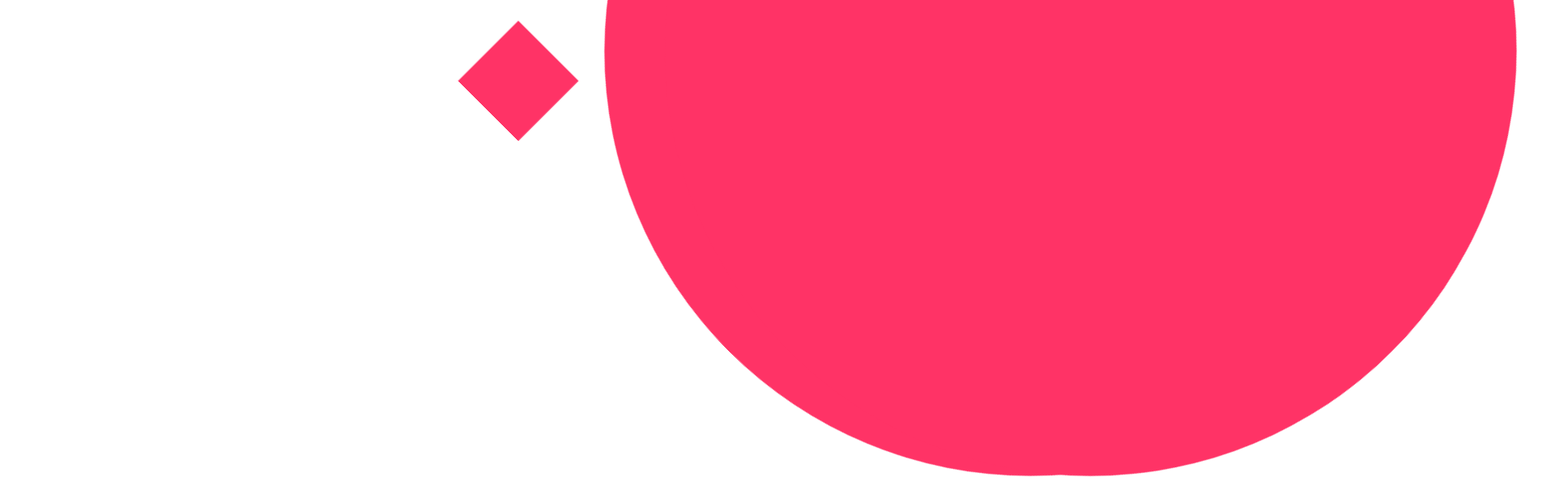
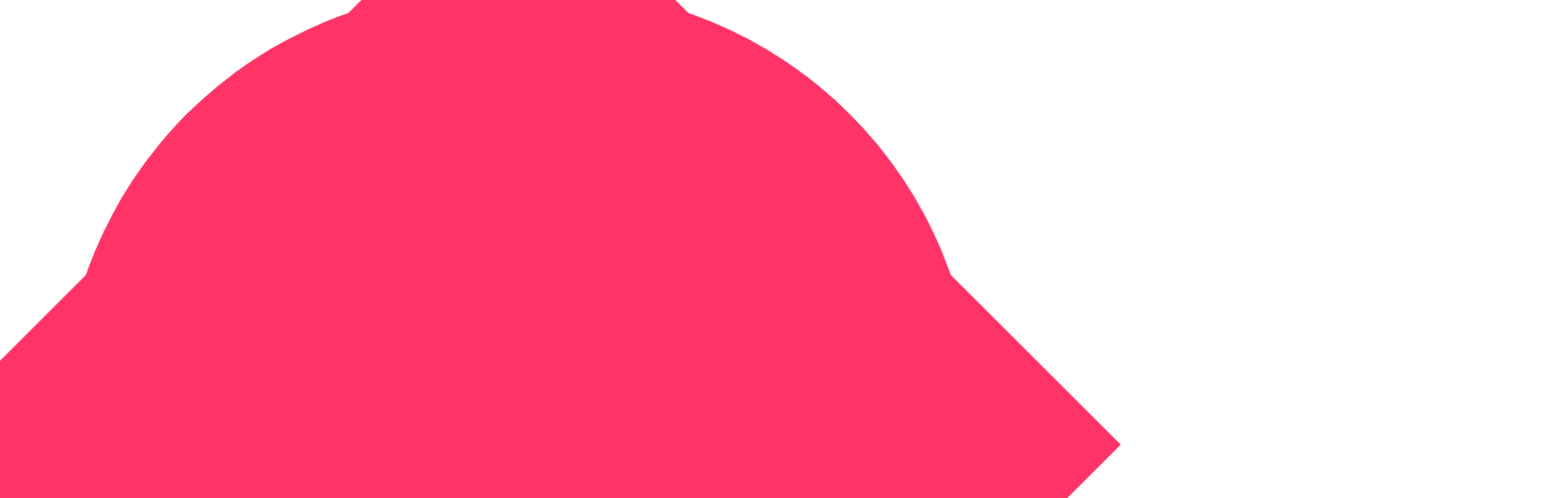
Before and after one commit to codekafa46/heartbeat-demo, a plain HTML site: page index.html in a window 1280 px wide. Shown: the top 616 px of the page at 81% size, 1920 px wide, since content can reach past the window. Drawn offline with Linux system fonts and the light colour scheme.

Commit message:
Update index.html

```diff
--- a/index.html
+++ b/index.html
@@ -3,8 +3,8 @@
 <head>
     <style>
         .heart {
-            width: 100px;
-            height: 100px;
+            width: 1000px;
+            height: 1000px;
             background-color: #ff3366;
             position: relative;
             transform: rotate(-45deg);
```
